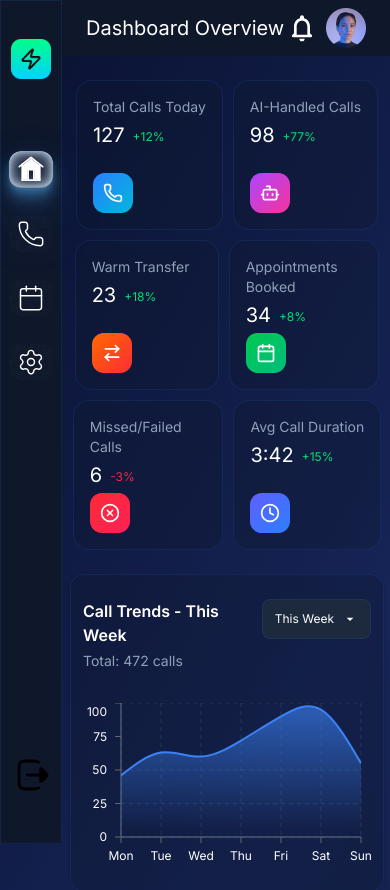
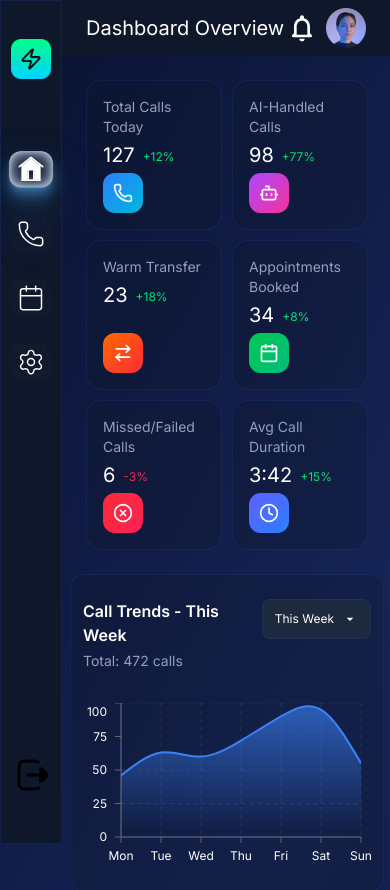
Before and after one commit to dearnasaruddin/flashfix, a React (Vite) app: page / in a window 390 px wide. Shown: the top 890 px of the page. Built offline with nearby package versions, Linux system fonts and the light colour scheme.

Commit message:
dashboardCard size fixed for mobile devices

```diff
--- a/src/components/dashboardCards/DashboardCards.jsx
+++ b/src/components/dashboardCards/DashboardCards.jsx
@@ -7,7 +7,7 @@ const DashboardCards = () => {
         <div className="flex items-center justify-center md:justify-between gap-2.5 md:gap-6 flex-wrap">
             {
                 dashboardCardsData.map((card, index) =>
-                    <div key={index} className="min-w-36 max-w-[48%] max-md:h-37.5 md:w-[31.2%] md:grow">
+                    <div key={index} className="min-w-34 max-w-[40%] max-md:h-37.5 md:w-[31.2%] md:grow">
                         <CardItem title={card.title} value={card.value} percent={card.percent} posIcon={card.icon} failed={card.failed} />
                     </div>
                 )
```
